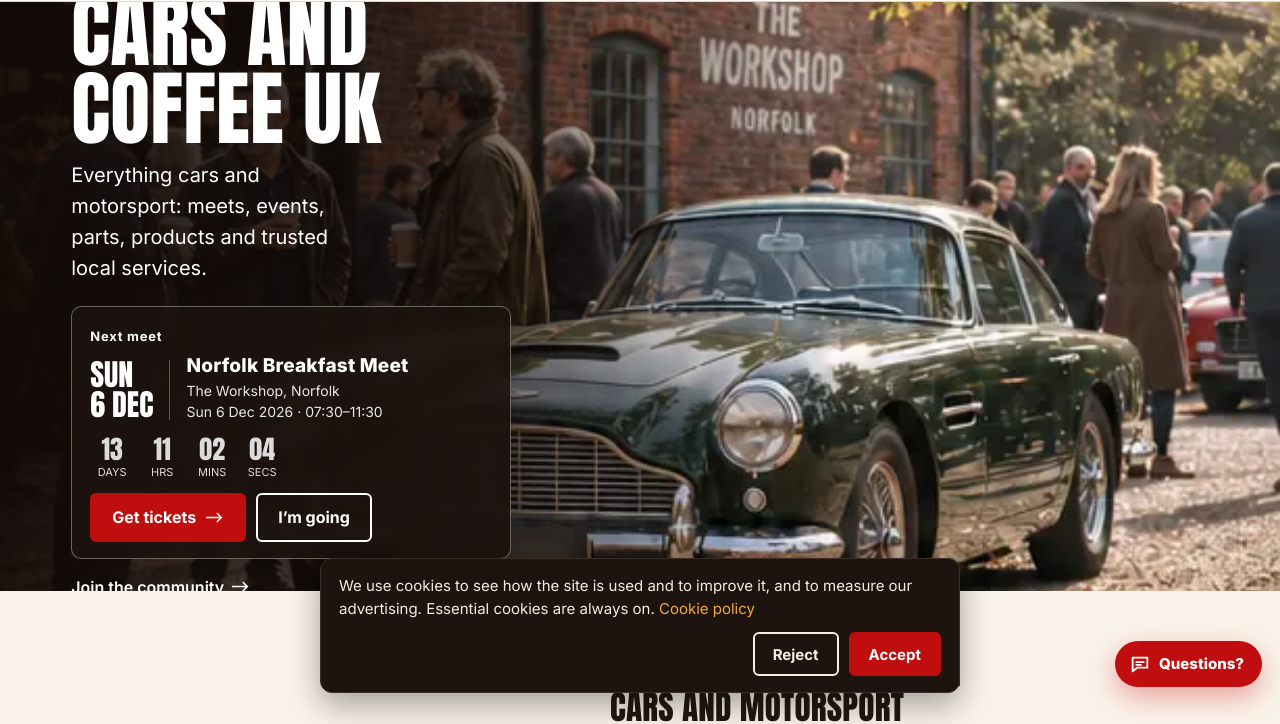
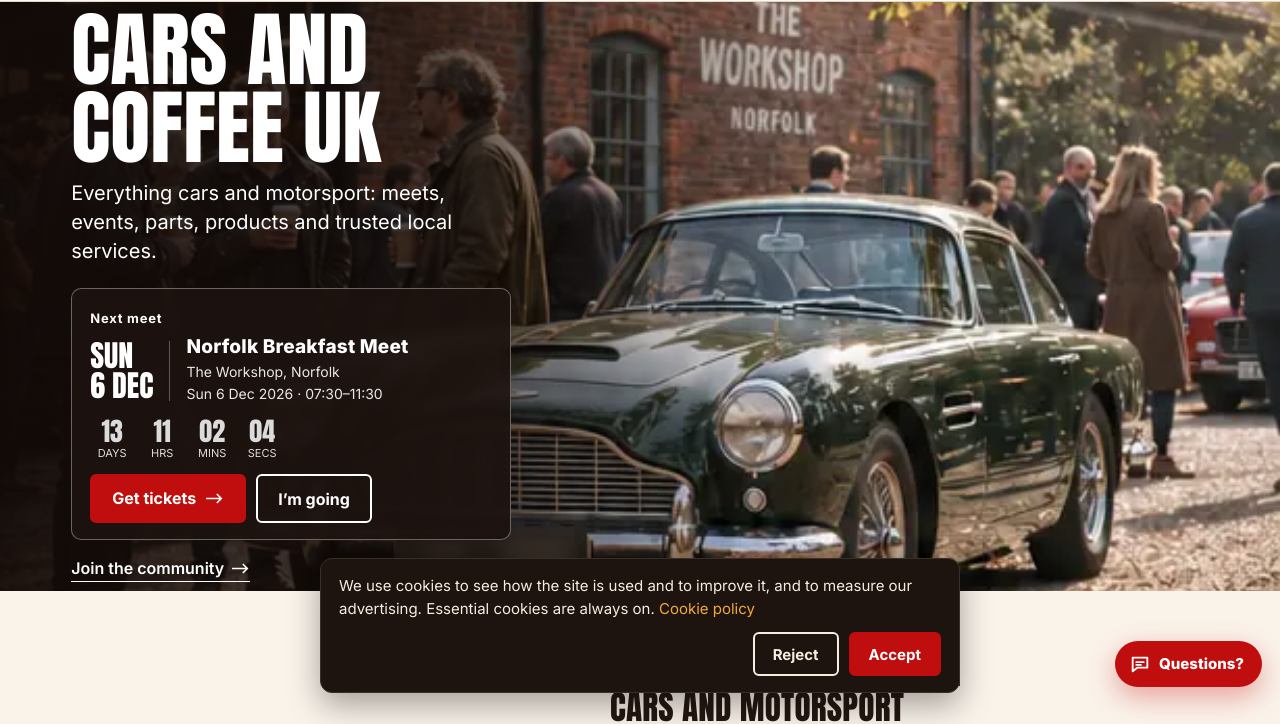
Before and after one commit to broadlanddigital2/CarsandCoffee, a plain HTML site: page public/index.html in a window 1280 px wide. Shown: the part 95-819 px from the top of the page. Drawn offline with Linux system fonts and the light colour scheme.

Commit message:
Hero subtitle: wider, max 3 lines
Co-Authored-By: Claude Opus 5.5 <noreply@anthropic.com>
Claude-Session: https://claude.ai/code/session_011xME16eUsvSpGG1rGBKSGv

```diff
--- a/public/index.html
+++ b/public/index.html
@@ -76,7 +76,7 @@ a:hover .ar{transform:translateX(3px)}
 .hero:after{content:"";position:absolute;inset:0;background:linear-gradient(90deg,rgba(18,10,7,.92) 0%,rgba(18,10,7,.75) 32%,rgba(18,10,7,0) 62%);pointer-events:none}
 .hero .wrap{position:absolute;inset:0;z-index:1;display:flex;flex-direction:column;justify-content:center;max-width:1240px;left:0;right:0}
 .hero h1{font-size:clamp(46px,6.4vw,92px);line-height:.95;margin:0 0 12px;max-width:9ch}
-.hero .sub{font-size:20px;max-width:24ch;margin-bottom:22px}
+.hero .sub{font-size:20px;line-height:1.45;max-width:34ch;margin-bottom:22px;display:-webkit-box;-webkit-box-orient:vertical;-webkit-line-clamp:3;line-clamp:3;overflow:hidden}
 .next{background:rgba(29,19,15,.88);border:1px solid rgba(255,255,255,.35);border-radius:10px;padding:16px 18px;max-width:440px;backdrop-filter:blur(4px)}
 .next>small{color:#fff;letter-spacing:.06em}
 .nrow{display:flex;gap:16px;align-items:center;margin:8px 0 12px}
```
Also changed, not shown: src/home-template.html (+1 -1 lines), tools/template.html (+1 -1 lines).
